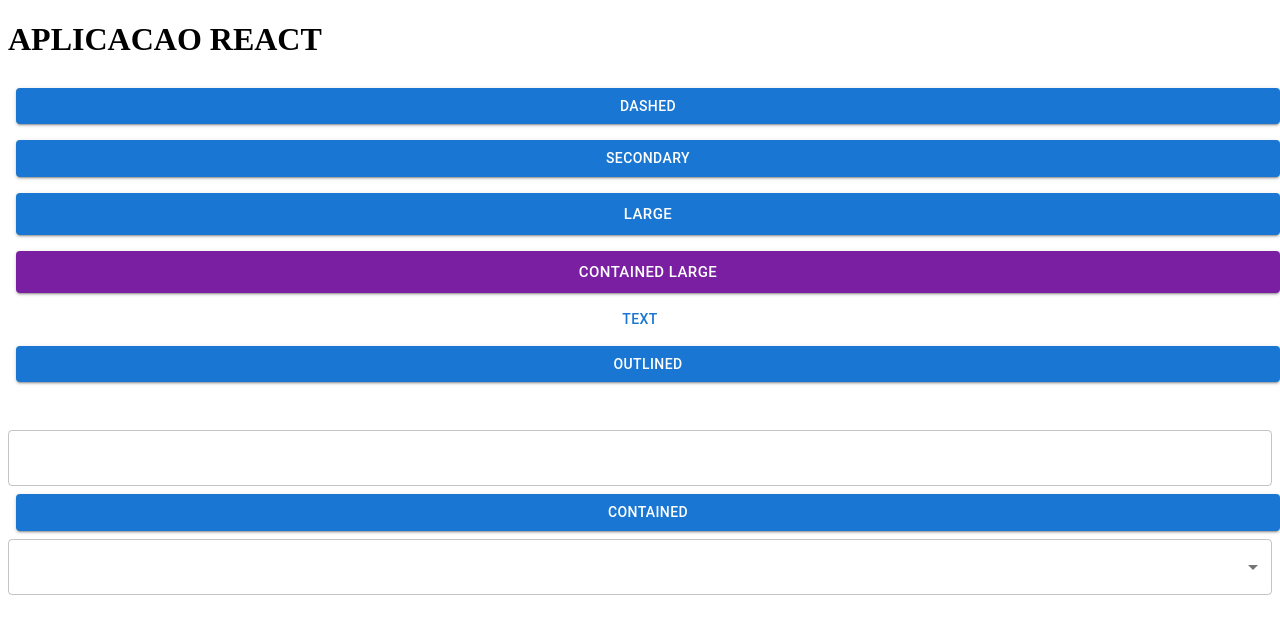
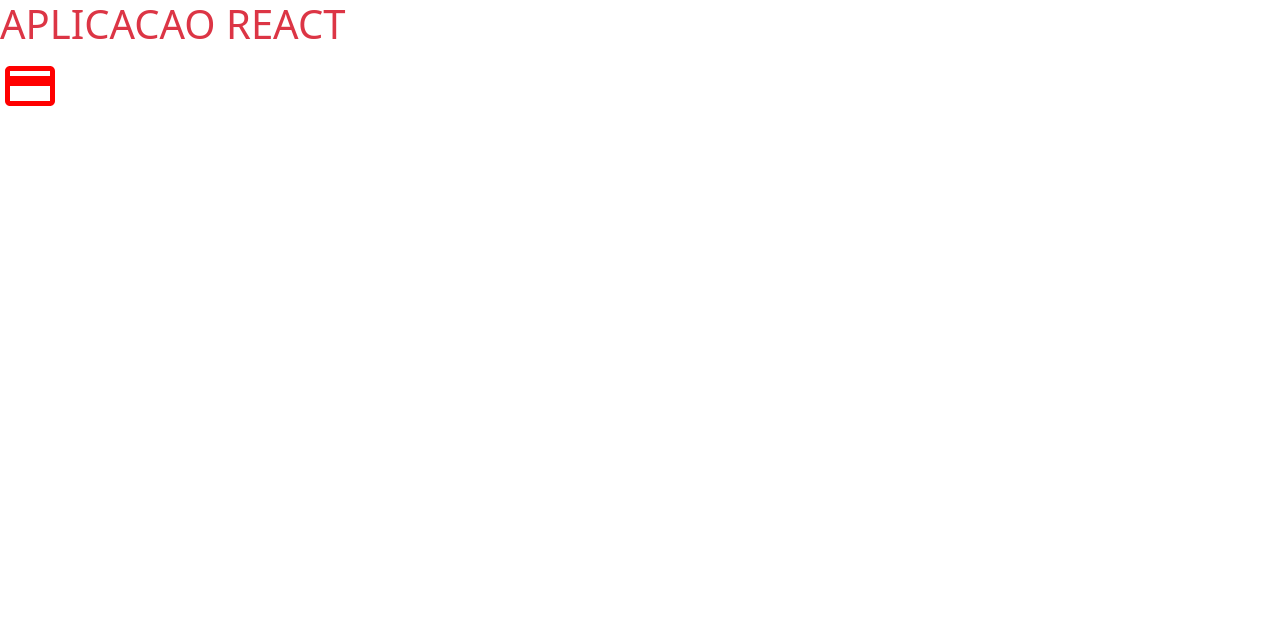
Before and after one commit to pogermano/carcrm-react, a React (Create React App) app: page / in a window 1280 px wide. Shown: the top 634 px of the page. Built offline with nearby package versions, Linux system fonts and the light colour scheme.

Commit message:
Add React icons & Bootstrap 5.5.2

```diff
--- a/package.json
+++ b/package.json
@@ -10,8 +10,10 @@
     "@testing-library/jest-dom": "^5.16.5",
     "@testing-library/react": "^13.4.0",
     "@testing-library/user-event": "^13.5.0",
+    "bootstrap": "5.2.2",
     "react": "^18.2.0",
     "react-dom": "^18.2.0",
+    "react-icons": "^4.6.0",
     "react-scripts": "^2.1.3",
     "web-vitals": "^2.1.4"
   },
--- a/src/App.js
+++ b/src/App.js
@@ -2,6 +2,10 @@ import React from "react";
 import { createTheme, ThemeProvider } from '@mui/material/styles';
 import { purple, blue , red, orange} from '@mui/material/colors';
 import { Button, TextField, Select , MenuItem} from '@mui/material';
+import 'bootstrap/dist/css/bootstrap.min.css';
+import {MdPayment} from 'react-icons/md';
+
+
 
 const theme = createTheme({
   palette: {
@@ -56,33 +60,8 @@ const theme = createTheme({
 
 const App = () => (
   <ThemeProvider theme={theme}>
-    <h1> APLICACAO REACT </h1>
-    <Button  sx={{ m: 1 }} >
-    Dashed
-  </Button>
-  <Button   sx={{ m: 1 }}>
-    Secondary
-  </Button>
-  <Button  size="large" sx={{ m: 1 }}>
-    Large
-  </Button>
-  <Button variant="contained" color="secondary" size="large" sx={{ m: 1 }}>
-  contained large
-  </Button>
-    <Button variant="text"  >Text</Button>
-
-    <Button   sx={{ m: 1 }}>Outlined</Button>
-    <TextField  sx={{ mt: 5 }} />
-    <Button variant="contained" color="primary"  sx={{ m: 1 }}>Contained</Button>
-
-    <Select
-    labelId="demo-simple-select-label"
-    id="demo-simple-select"
-  >
-    <MenuItem value={10}>Ten</MenuItem>
-    <MenuItem value={20}>Twenty</MenuItem>
-    <MenuItem value={30}>Thirty</MenuItem>
-  </Select>
+    <h1 className="text-danger"> APLICACAO REACT </h1>
+<MdPayment style={{fontSize:'60px', color: 'red'}}/>
 
   </ThemeProvider>
 
```
Also changed, not shown: 1 other file (tests, documents, lock files or other folders).
